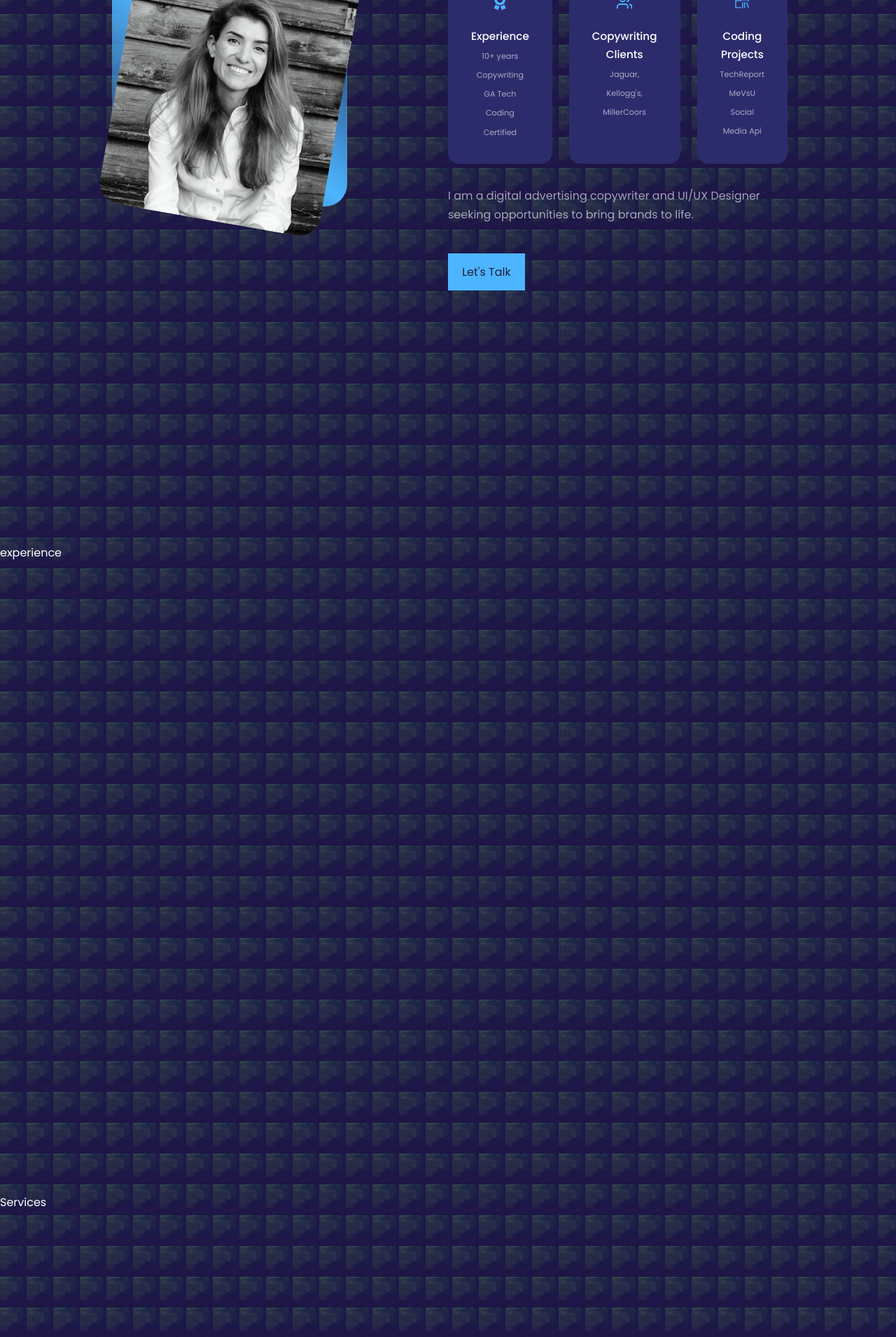
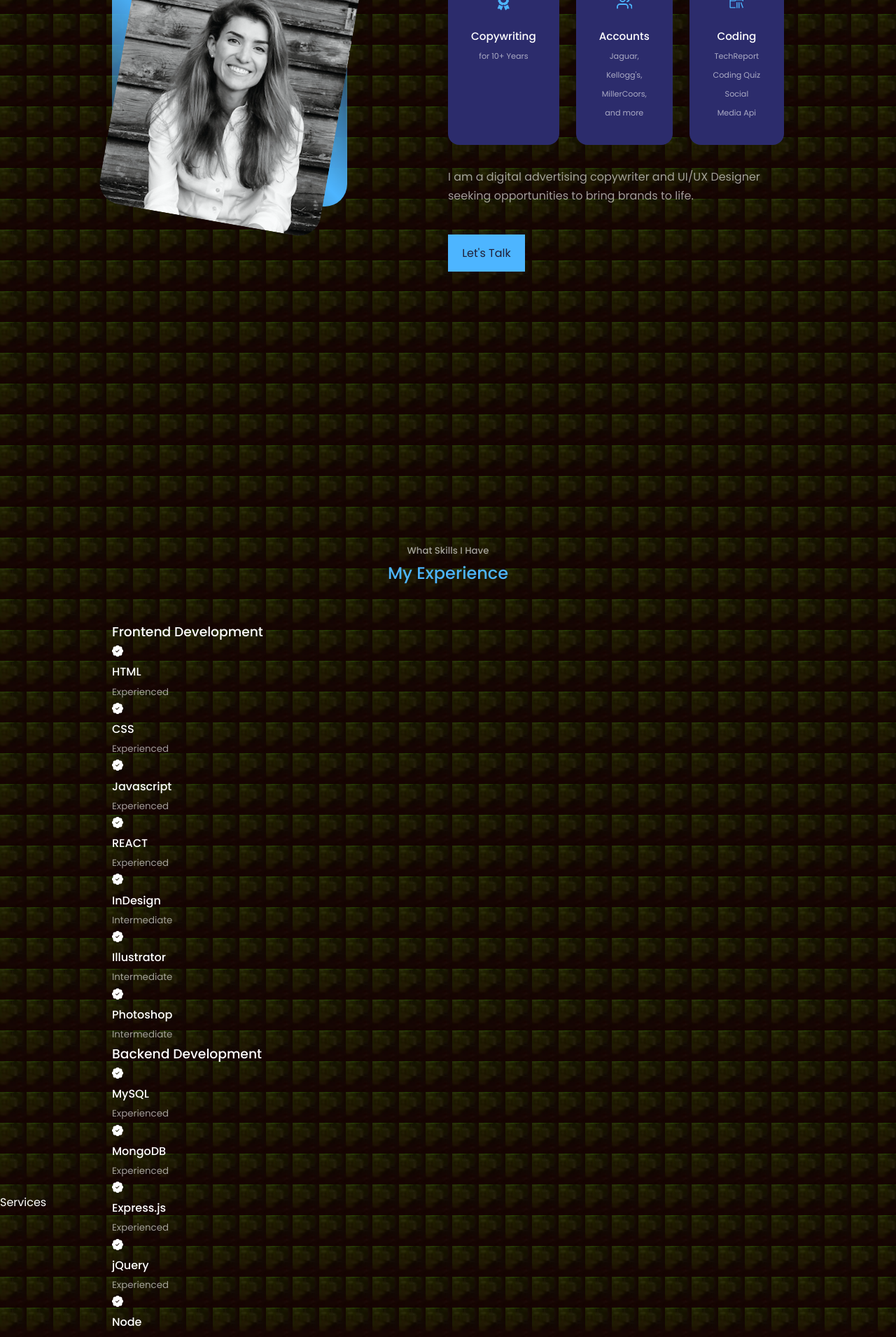
Before and after one commit to SarahLabrotLientz/react-portfolio, a React (Create React App) app: page / in a window 1280 px wide. Shown: the part 1080-2990 px from the top of the page at 70% size. Built offline with nearby package versions, Linux system fonts and the light colour scheme.

Commit message:
starting on experience section css

```diff
--- a/src/components/about/About.jsx
+++ b/src/components/about/About.jsx
@@ -21,21 +21,21 @@
 
           <article className='about__card'>
             <FaAward className='about__icon'/>
-            <h5>Experience</h5>
-            <small> 10+ years Copywriting <br></br> </small>
-            <small> GA Tech Coding Certified </small>
+            <h5>Copywriting</h5>
+            <small> for 10+ Years <br></br> </small>
+
             </article>
 
             <article className='about__card'>
             <FiUsers className='about__icon'/>
-            <h5>Copywriting Clients</h5>
-            <small> Jaguar, Kellogg's, MillerCoors </small>
+            <h5>Accounts</h5>
+            <small> Jaguar, Kellogg's, MillerCoors, and more </small>
             </article>
 
             <article className='about__card'>
             <VscFolderLibrary className='about__icon'/>
-            <h5>Coding Projects</h5>
-            <small> TechReport<br></br> MeVsU <br></br> Social Media Api</small>
+            <h5>Coding</h5>
+            <small> TechReport<br></br> Coding Quiz <br></br> Social Media Api</small>
             </article>
         </div>
         <p>
--- a/src/components/experience/experience.jsx
+++ b/src/components/experience/experience.jsx
@@ -1,9 +1,114 @@
 import React from 'react'
 import './experience.css'
-const experience = () => {
+import {BsPatchCheckFill} from 'react-icons/bs'
+
+const Experience = () => {
   return (
-    <section id='experience'>experience</section>
+    <section id='experience'>
+    <h5>What Skills I Have</h5>
+    <h2>My Experience</h2>
+
+    <div className="container experience__container">
+      <div className="experience_frontend">
+        <h3>Frontend Development</h3>
+        <div className="experience_content">
+          <article className='experience__details'>
+            <BsPatchCheckFill />
+            <h4>HTML</h4>
+            <small className='text-light'>Experienced</small>
+            </article>
+
+            <article className='experience__details'>
+            <BsPatchCheckFill />
+            <h4>CSS</h4>
+            <small className='text-light'>Experienced</small>
+            </article>
+
+            <article className='experience__details'>
+            <BsPatchCheckFill />
+            <h4>Javascript</h4>
+            <small className='text-light'>Experienced</small>
+            </article>
+
+            <article className='experience__details'>
+            <BsPatchCheckFill />
+            <h4>REACT</h4>
+            <small className='text-light'>Experienced</small>
+            </article>
+
+            <article className='experience__details'>
+            <BsPatchCheckFill />
+            <h4>InDesign</h4>
+            <small className='text-light'>Intermediate</small>
+            </article>
+
+            <article className='experience__details'>
+            <BsPatchCheckFill />
+            <h4>Illustrator</h4>
+            <small className='text-light'>Intermediate</small>
+            </article>
+
+
+            <article className='experience__details'>
+            <BsPatchCheckFill />
+            <h4>Photoshop</h4>
+            <small className='text-light'>Intermediate</small>
+            </article>
+        </div>
+    </div>
+    {/* end of FRONTEND  */}
+
+<div className="experience__backend">
+<h3>Backend Development</h3>
+        <div className="experience_content">
+          <article className='experience__details'>
+            <BsPatchCheckFill />
+            <h4>MySQL</h4>
+            <small className='text-light'>Experienced</small>
+            </article>
+
+            <article className='experience__details'>
+            <BsPatchCheckFill />
+            <h4>MongoDB</h4>
+            <small className='text-light'>Experienced</small>
+            </article>
+
+            <article className='experience__details'>
+            <BsPatchCheckFill />
+            <h4>Express.js</h4>
+            <small className='text-light'>Experienced</small>
+            </article>
+
+            <article className='experience__details'>
+            <BsPatchCheckFill />
+            <h4>jQuery</h4>
+            <small className='text-light'>Experienced</small>
+            </article>
+
+            <article className='experience__details'>
+            <BsPatchCheckFill />
+            <h4>Node</h4>
+            <small className='text-light'>Experienced</small>
+            </article>
+
+            <article className='experience__details'>
+            <BsPatchCheckFill />
+            <h4>C#</h4>
+            <small className='text-light'>Intermediate</small>
+            </article>
+
+            <article className='experience__details'>
+            <BsPatchCheckFill />
+            <h4>PYTHON</h4>
+            <small className='text-light'>Intermediate</small>
+            </article>
+
+        </div>
+  </div>
+</div>
+
+    </section>
   )
 }
 
-export default experience
+export default Experience
--- a/src/index.css
+++ b/src/index.css
@@ -39,7 +39,7 @@
     background: var(--color-bg);
     color: var(--color-white);
     line-height: 1.7;
-    background-image: url(../src/assets/xDark.png);
+    background-image: url(../src/assets/x.png);
 
 }
 
```
